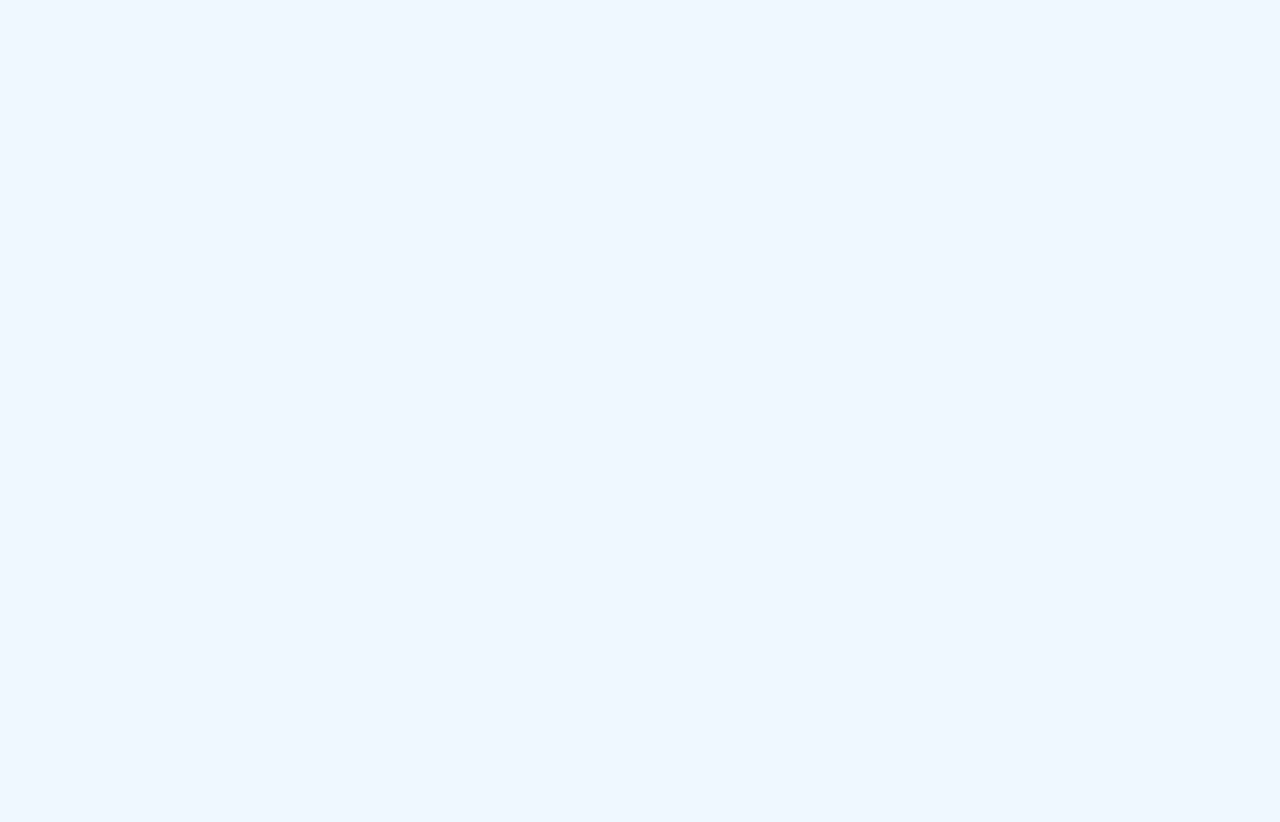
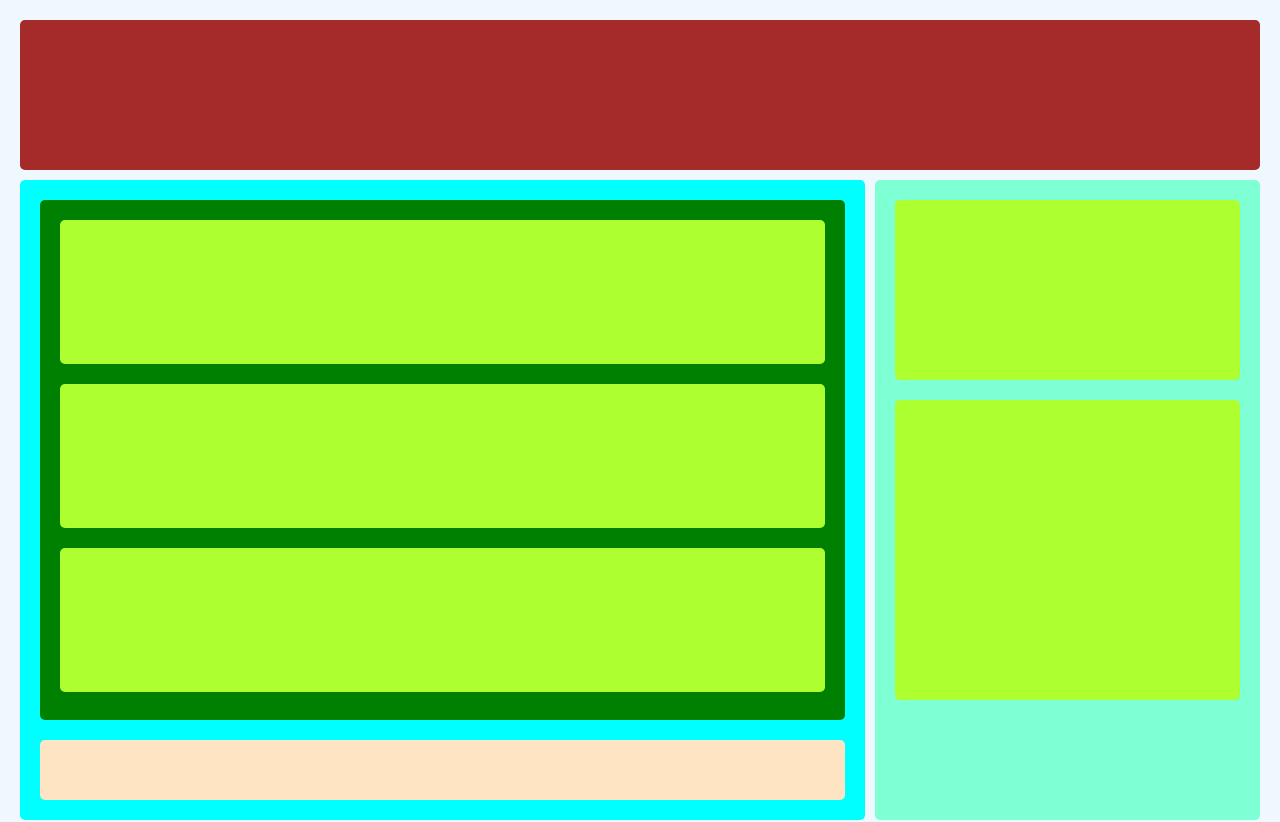
Before and after one commit to FelipeSantos92Dev/aula-estrutura, a plain HTML site: page index.html in a window 1280 px wide. Shown: the top 822 px of the page. Before the commit the page ends 800 px from the top, so only its background shows below. Drawn offline with Linux system fonts and the light colour scheme.

Commit message:
refactor: finish style

```diff
--- a/assets/css/style.css
+++ b/assets/css/style.css
@@ -1,4 +1,76 @@
+* {
+    border-radius: 5px;
+}
+
 body {
     margin: 0;
     background-color: aliceblue;
+    padding: 20px;
 }
+
+header {
+    background-color: brown;
+    height: 150px;
+    margin-bottom: 10px;
+}
+
+main {
+    background-color: aqua;
+    height: 600px;
+    width: 70%;
+    margin-right: 10px;
+    padding: 20px;
+}
+
+aside {
+    background-color: aquamarine;
+    height: 600px;
+    width: 30%;
+    padding: 20px;
+}
+
+div {
+    display: flex;
+}
+
+article {
+    background-color: green;
+    width: auto;
+    height: 80%;
+    padding: 20px;
+}
+
+.section1 {
+    background-color: greenyellow;
+    width: auto;
+    height: 30%;
+    margin-bottom: 20px;
+}
+
+.section2 {
+    background-color: greenyellow;
+    width: 100%;
+    height: 30%;
+    margin-bottom: 20px;
+}
+
+.section3 {
+    background-color: greenyellow;
+    width: 100%;
+    height: 50%;
+    margin-bottom: 20px;
+}
+
+.footer_main {
+    background-color: bisque;
+    width: 100%;
+    height: 10%;
+    margin-top: 20px;
+}
+
+.footer_ext {
+    background-color: bisque;
+    width: 100%;
+    height: 100px;
+    margin-top: 20px;
+}
--- a/index.html
+++ b/index.html
@@ -15,19 +15,19 @@
     <div>
         <main>
             <article>
-                <section></section>
-                <section></section>
-                <section></section>
+                <section class="section1"></section>
+                <section class="section1"></section>
+                <section class="section1"></section>
             </article>
-            <footer></footer>
+            <footer class="footer_main"></footer>
         </main>
 
         <aside>
-            <section></section>
-            <section></section>
+            <section class="section2"></section>
+            <section class="section3"></section>
         </aside>
     </div>
-    <footer></footer>
+    <footer class="footer_ext"></footer>
 
 </body>
 
```
